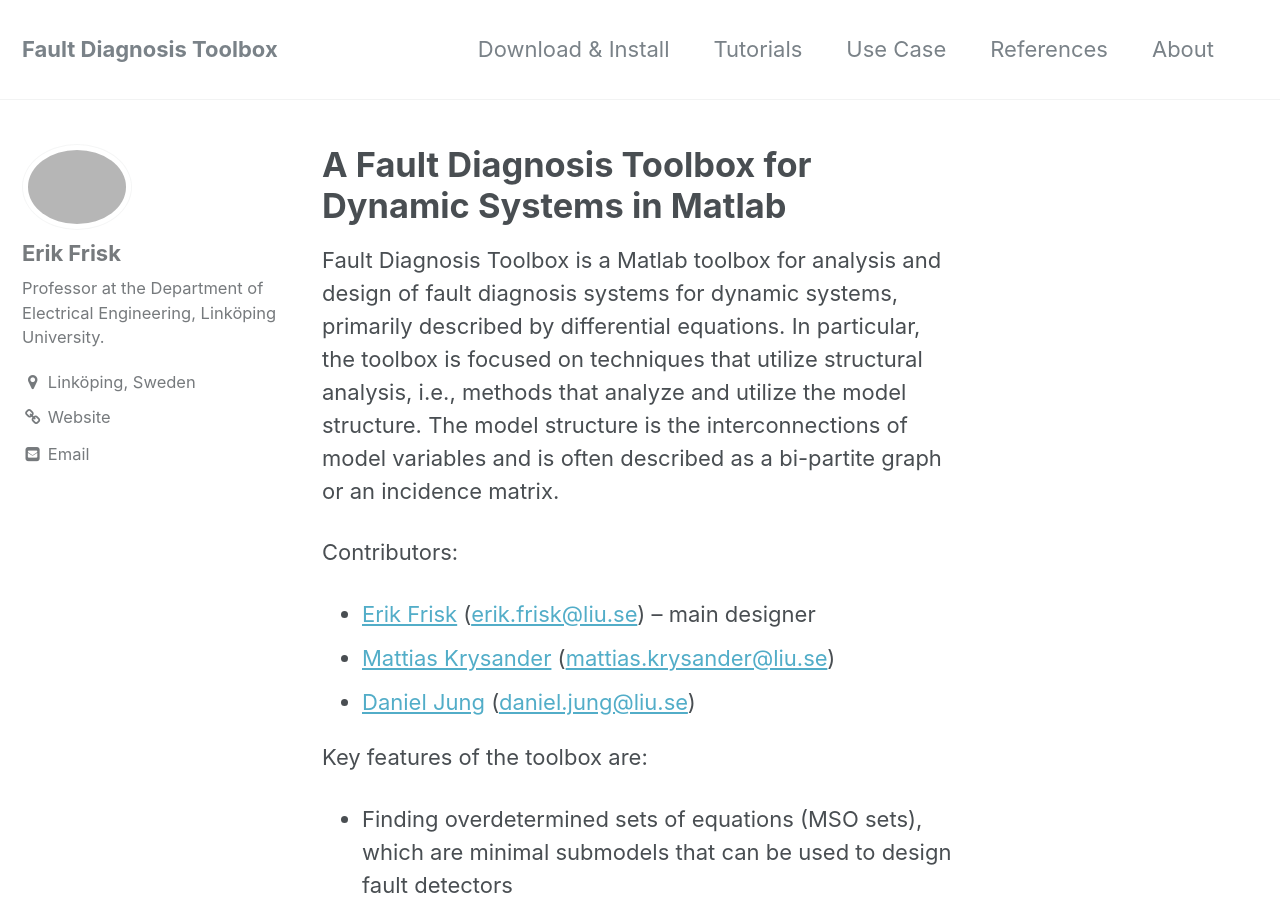
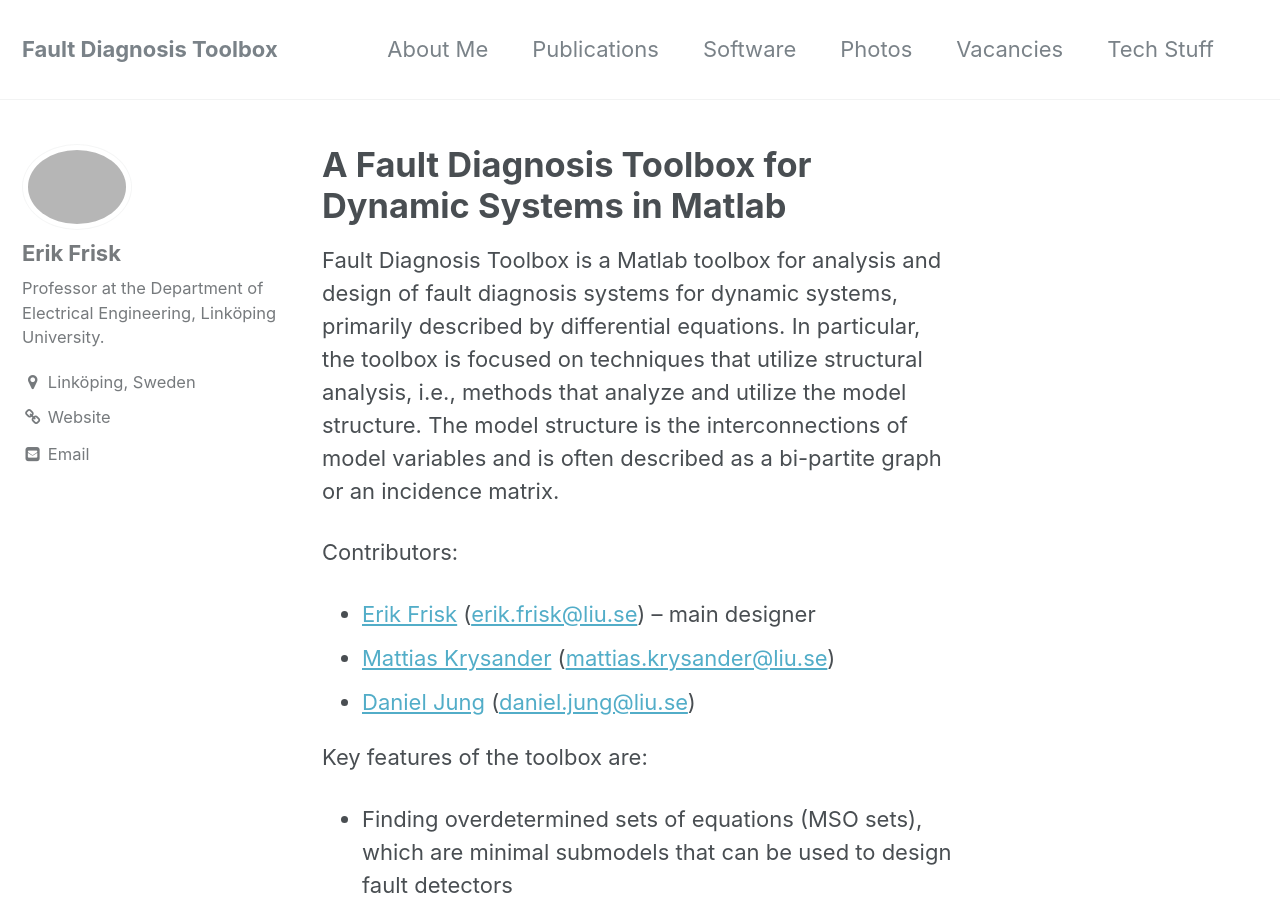
Before and after one commit to nkymark/nkymark.github.io, a Jekyll site: the page built from _pages/about.md, in a window 1280 px wide and 900 px high. Built offline with Jekyll 4.4.1, drawn with Linux system fonts in a browser that asks for light colours.

Commit message:
Update navigation.yml

```diff
--- a/_data/navigation.yml
+++ b/_data/navigation.yml
@@ -1,13 +1,13 @@
 main:
-  - title: "Download & Install"
-    url: /download
-#  - title: "Manual"
-#    url: /manual
-  - title: "Tutorials"
-    url: /tutorials
-  - title: "Use Case"
-    url: /usecase
-  - title: "References"
-    url: /references
-  - title: "About"
+  - title: "About Me"
     url: /about
+  - title: "Publications"
+    url: /pubs
+  - title: "Software"
+    url: /software
+  - title: "Photos"
+    url: /photos
+  - title: "Vacancies"
+    url: /vacancies
+  - title: "Tech Stuff"
+    url: /tech
```
